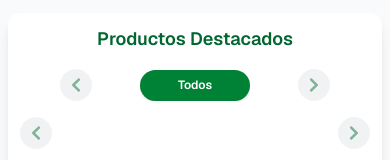
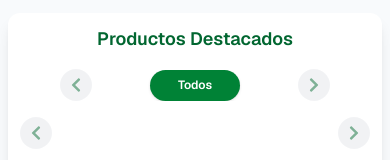
Before and after one commit to CharlyHilasaca/himarket, a Next.js app: page / in a window 390 px wide. Shown: the part 355-515 px from the top of the page. Built offline with nearby package versions, Linux system fonts and the light colour scheme; no server answers.

Commit message:
mas responsivo XDD

```diff
--- a/src/app/componentes/home/main/category/category.tsx
+++ b/src/app/componentes/home/main/category/category.tsx
@@ -112,14 +112,14 @@ export default function Category({
             <button
               key={cat._id}
               className={`
-                px-3 py-2 rounded-full font-semibold shadow transition-colors duration-200 text-xs sm:text-sm leading-tight
+                px-3 py-2 rounded-full font-semibold shadow transition-colors duration-200
+                text-xs sm:text-sm leading-tight
                 ${selectedName === cat.name
                   ? "bg-green-700 text-white hover:bg-green-800"
                   : "bg-gray-200 text-green-800 hover:bg-green-100"}
-                ${visibleCount === 1 ? "w-[110px] text-base text-center whitespace-normal break-words" : ""}
                 flex-shrink-0
-                max-h-[2.7em]
-                category-btn-style
+                break-words whitespace-normal text-center
+                max-w-[140px] min-w-[90px] min-h-[2.2em] max-h-[2.8em]
               `}
               onClick={() => onSelect && onSelect(cat.name)}
             >
```
